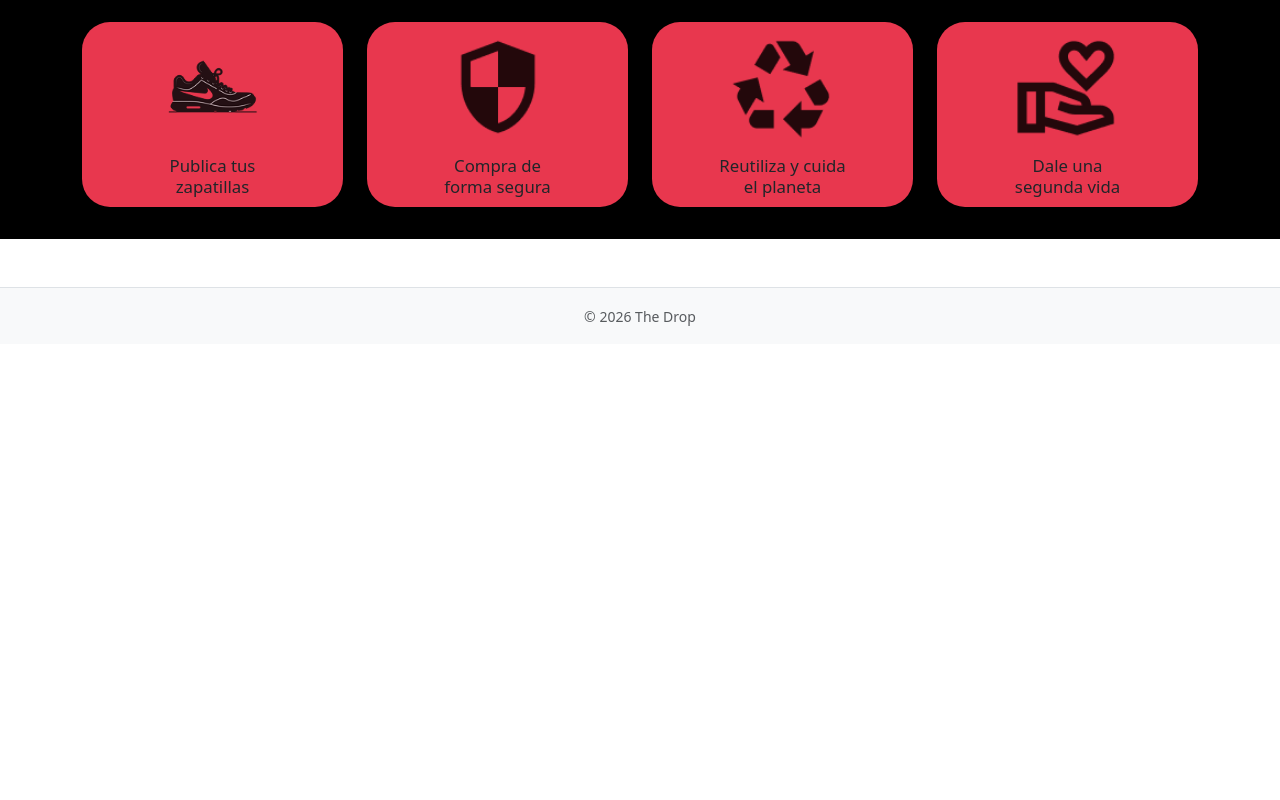
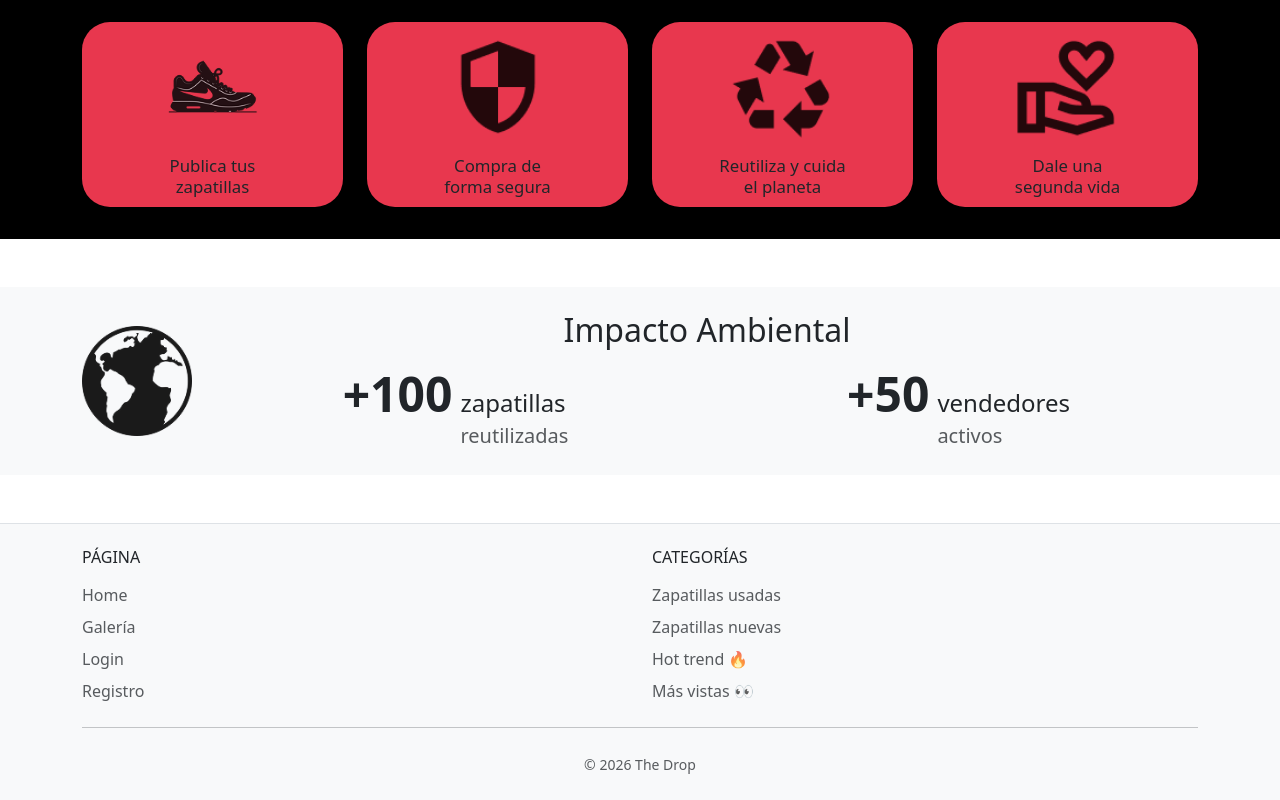
Before and after one commit to yellow-23/the-drop, a React (Vite) app in the folder frontend/: page / in a window 1280 px wide. Shown: the part 448-1248 px from the top of the page. Before the commit the page ends 800 px from the top, so only its background shows below. Built offline with nearby package versions, Linux system fonts and the light colour scheme.

Commit message:
Avance Footer banner impact y home

```diff
--- a/frontend/src/Components/Footer.jsx
+++ b/frontend/src/Components/Footer.jsx
@@ -1,12 +1,43 @@
+
+
 import Container from "react-bootstrap/Container";
+import Row from "react-bootstrap/Row";
+import Col from "react-bootstrap/Col";
+import Nav from "react-bootstrap/Nav";
 
 export default function Footer() {
   return (
-    <footer className="bg-light border-top py-3 mt-5">
-      <Container className="text-center">
-        <small className="text-muted">
-          © {new Date().getFullYear()} The Drop
-        </small>
+    <footer className="bg-light border-top mt-5 py-4">
+      <Container>
+        <Row className="gy-4">
+          {/* Links de la página */}
+          <Col xs={12} md={6}>
+            <h6 className="text-uppercase mb-3">Página</h6>
+            <Nav className="flex-column gap-2">
+              <Nav.Link href="/" className="p-0 text-muted">Home</Nav.Link>
+              <Nav.Link href="/catalog" className="p-0 text-muted">Galería</Nav.Link>
+              <Nav.Link href="/login" className="p-0 text-muted">Login</Nav.Link>
+              <Nav.Link href="/register" className="p-0 text-muted">Registro</Nav.Link>
+            </Nav>
+          </Col>
+
+          {/* Categorías */}
+          <Col xs={12} md={6}>
+            <h6 className="text-uppercase mb-3">Categorías</h6>
+            <Nav className="flex-column gap-2">
+              <Nav.Link href="/catalog?type=used" className="p-0 text-muted">Zapatillas usadas</Nav.Link>
+              <Nav.Link href="/catalog?type=new" className="p-0 text-muted">Zapatillas nuevas</Nav.Link>
+              <Nav.Link href="/catalog?tag=hot" className="p-0 text-muted">Hot trend 🔥</Nav.Link>
+              <Nav.Link href="/catalog?sort=views" className="p-0 text-muted">Más vistas 👀</Nav.Link>
+            </Nav>
+          </Col>
+        </Row>
+
+        <hr className="my-4" />
+
+        <div className="text-center text-muted">
+          <small>© {new Date().getFullYear()} The Drop</small>
+        </div>
       </Container>
     </footer>
   );
--- /dev/null
+++ b/frontend/src/Components/ImpactBanner.jsx
@@ -0,0 +1,50 @@
+import Container from "react-bootstrap/Container";
+import Row from "react-bootstrap/Row";
+import Col from "react-bootstrap/Col";
+
+import globe from "../assets/img/globe.png";
+
+export default function ImpactBanner() {
+  return (
+    <section className="bg-light p-4 my-5">
+      <Container>
+        <Row className="align-items-center g-4 justify-content-center">
+          {/* Icono */}
+          <Col xs="auto" className="text-center">
+            <img
+              src={globe}
+              alt="Impacto ambiental"
+              className="d-block mx-auto"
+              style={{ width: 110, height: 110, objectFit: "contain" }}
+            />
+          </Col>
+          {/* Contenido */}
+          <Col md>
+            <h2 className="text-center mb-3">Impacto Ambiental</h2>
+            <Row className="text-center g-4">
+              <Col sm={6}>
+                <div className="d-flex justify-content-center align-items-baseline gap-2">
+                  <span className="display-5 fw-semibold mb-0">+100</span>
+                  <div className="text-start">
+                    <div className="fs-4">zapatillas</div>
+                    <div className="fs-5 text-muted">reutilizadas</div>
+                  </div>
+                </div>
+              </Col>
+
+              <Col sm={6}>
+                <div className="d-flex justify-content-center align-items-baseline gap-2">
+                  <span className="display-5 fw-semibold mb-0">+50</span>
+                  <div className="text-start">
+                    <div className="fs-4">vendedores</div>
+                    <div className="fs-5 text-muted">activos</div>
+                  </div>
+                </div>
+              </Col>
+            </Row>
+          </Col>
+        </Row>
+      </Container>
+    </section>
+  );
+}
--- a/frontend/src/Pages/Home.jsx
+++ b/frontend/src/Pages/Home.jsx
@@ -2,6 +2,7 @@ import HeroCTA from "../Components/HeroCTA";
 import Footer from "../Components/Footer";
 import SloganTitle from "../Components/SloganTitle";
 import HowItWorks from "../Components/HowItWorks";
+import ImpactBanner from "../Components/ImpactBanner";
 
 function Home() {
   return (
@@ -10,6 +11,7 @@ function Home() {
       <HeroCTA />
       <SloganTitle />
       <HowItWorks />
+      <ImpactBanner />
       <Footer />
       </main>
     </>
```
Also changed, not shown: frontend/src/assets/img/globe.png (added).
